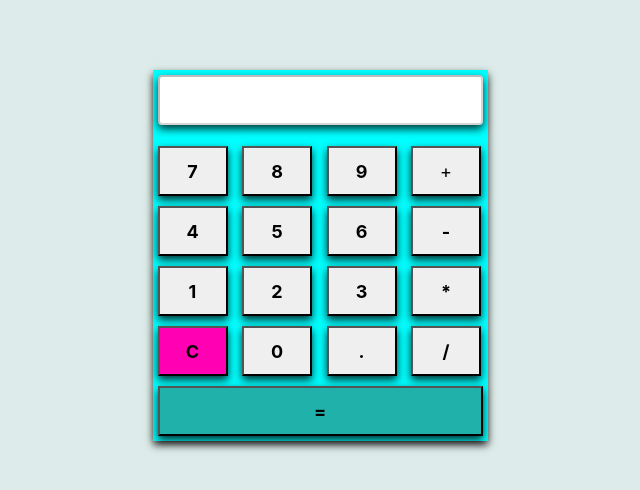
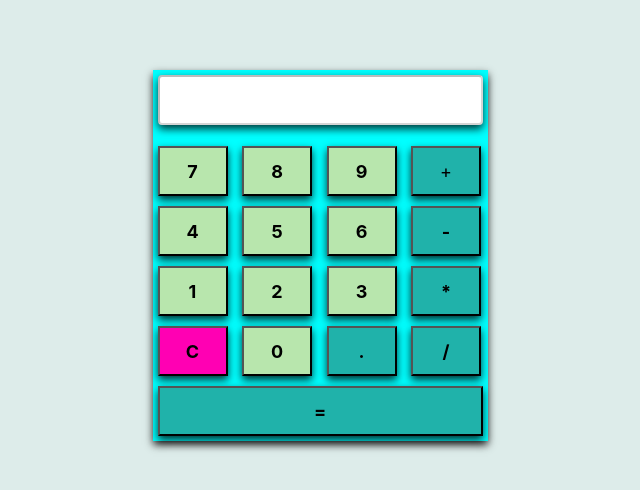
Before and after one commit to Agata-88/Calculator-, a website: page index.html in a window 1280 px wide. Shown: the whole page, without its empty margins (320-960 px from the left). Drawn offline with nearby package versions, Linux system fonts and the light colour scheme.

Commit message:
updated in line with changes to HTML and individual button IDs

```diff
--- a/style.css
+++ b/style.css
@@ -31,11 +31,24 @@ button {
   background-color: rgb(255, 0, 179)
 }
 
-#numericalButton {
+#num0,
+#num1,
+#num2,
+#num3,
+#num4,
+#num5,
+#num6,
+#num7,
+#num8,
+#num9 {
   background-color: rgb(184, 230, 173)
 }
 
-#functionButton {
+#addButton,
+#subtractButton,
+#multiplyButton,
+#divideButton,
+#decimalButton {
   background-color: lightseagreen;
 }
 
```
